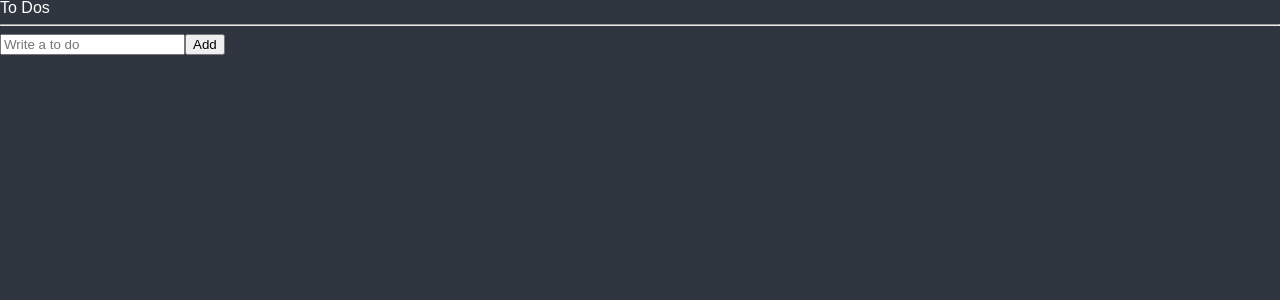
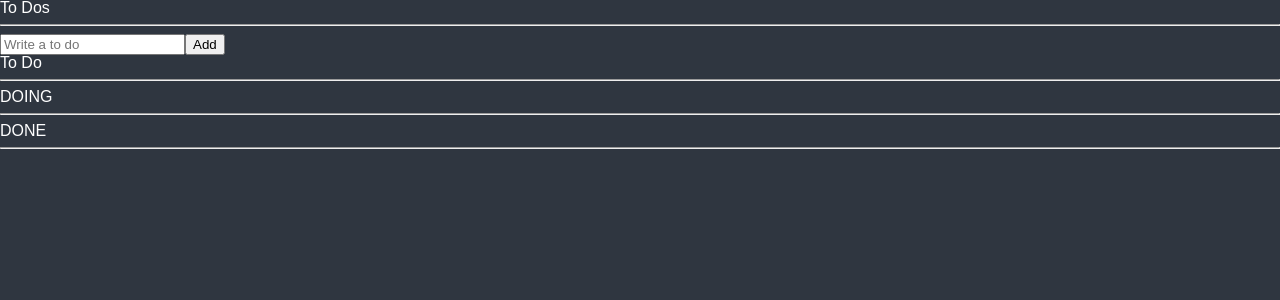
Before and after one commit to mijinB/recoil_todo_list, a React (Create React App) app: page / in a window 1280 px wide. Shown: the top 300 px of the page. Built offline with nearby package versions, Linux system fonts and the light colour scheme.

Commit message:
category별로 구분해서 UI 표출

```diff
--- a/src/components/ToDoList.tsx
+++ b/src/components/ToDoList.tsx
@@ -1,23 +1,37 @@
 import { useRecoilValue } from "recoil";
-import { toDoSelector, toDoState } from "../atoms";
+import { toDoSelector } from "../atoms";
 import CreateToDo from "./CreateToDo";
 import ToDo from "./ToDo";
 
 function ToDoList() {
-    const toDos = useRecoilValue(toDoState);
-    const selectorOutput = useRecoilValue(toDoSelector);
-    console.log(selectorOutput);
+    const [toDo, doing, done] = useRecoilValue(toDoSelector);
 
     return (
         <div>
             <h1>To Dos</h1>
             <hr />
             <CreateToDo />
+            <h2>To Do</h2>
             <ul>
-                {toDos.map((toDo) => (
+                {toDo.map((toDo) => (
                     <ToDo key={toDo.id} {...toDo} />
                 ))}
             </ul>
+            <hr />
+            <h2>DOING</h2>
+            <ul>
+                {doing.map((toDo) => (
+                    <ToDo key={toDo.id} {...toDo} />
+                ))}
+            </ul>
+            <hr />
+            <h2>DONE</h2>
+            <ul>
+                {done.map((toDo) => (
+                    <ToDo key={toDo.id} {...toDo} />
+                ))}
+            </ul>
+            <hr />
         </div>
     );
 }
```
